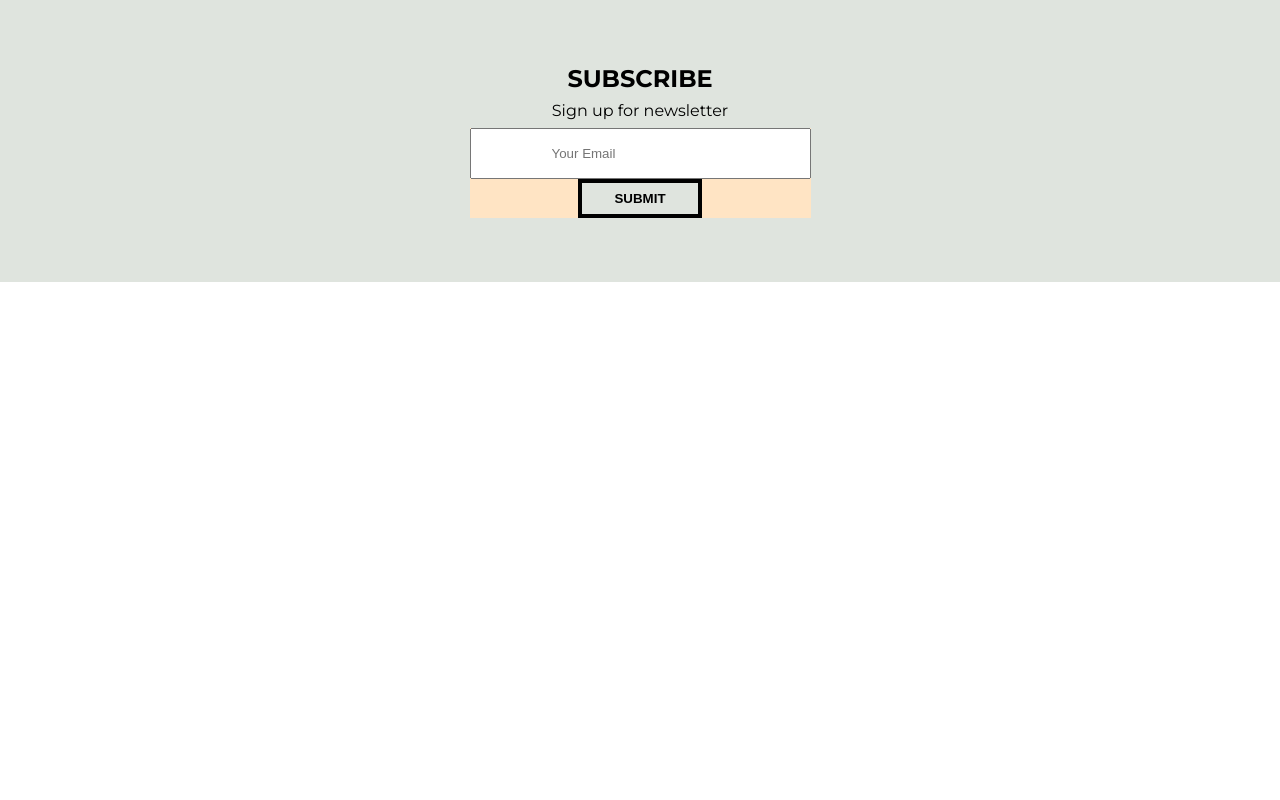
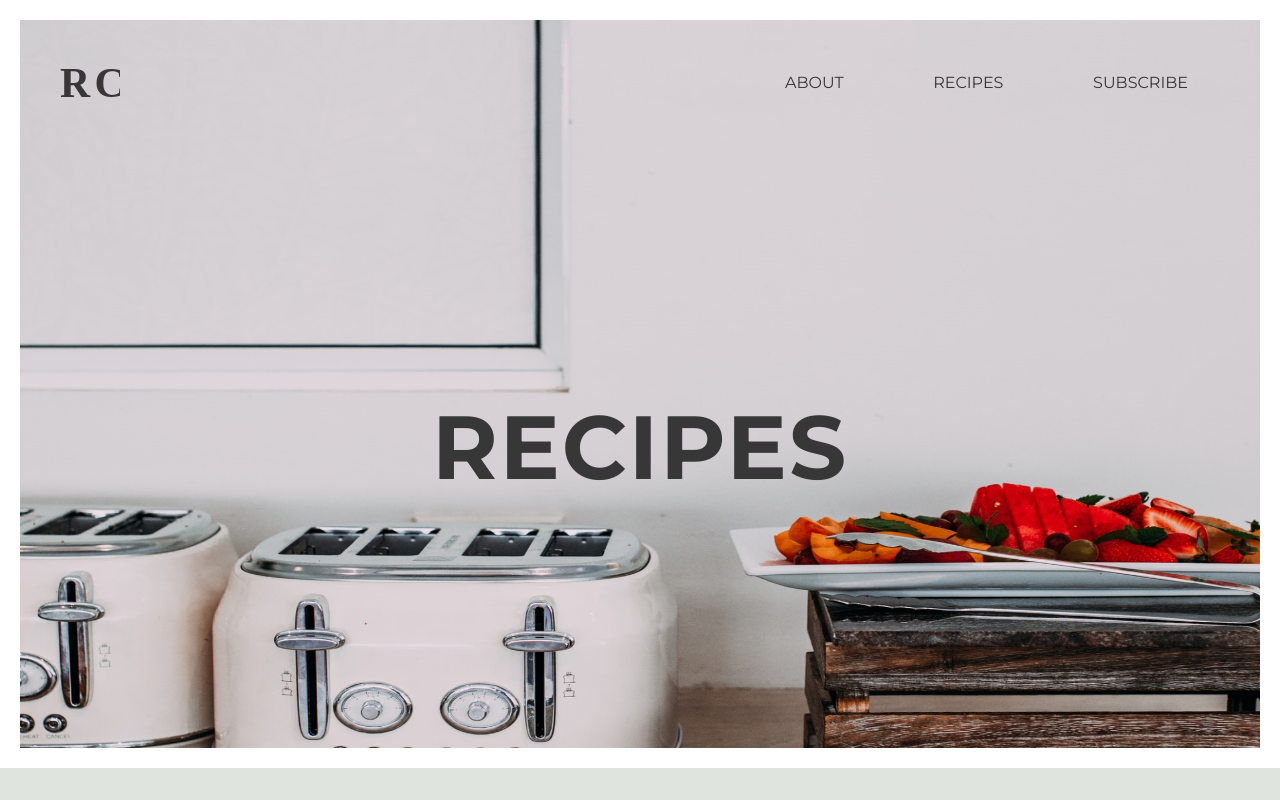
Before and after one commit to Felipesilva94/pair-programing, a React (Create React App) app: page / in a window 1280 px wide. Shown: the top 800 px of the page. Built offline with nearby package versions, Linux system fonts and the light colour scheme.

Commit message:
Header Feita

```diff
--- a/src/App.js
+++ b/src/App.js
@@ -1,11 +1,13 @@
 import React  from 'react'
 import { GlobalStyle } from './Global/GlobalStyle'
+import Header from './Pages/Header'
 import Main from './Pages/Main'
 
 export default function App (){
   return(
     <>
     <GlobalStyle/>
+    <Header />
     <Main/>
     </>
   )
--- a/src/Global/GlobalStyle.js
+++ b/src/Global/GlobalStyle.js
@@ -11,5 +11,10 @@ export const GlobalStyle = createGlobalStyle`
     :root{
         --ff-one: 'Montserrat', sans-serif;
         --ff-footer: 'Roboto', sans-serif;
+        //
+        --fw-600: 600;
+        --fw-400: 400;
+        //
+        --bg-one: #FFFFFF;
     }
 `;
--- a/src/Pages/Header/index.jsx
+++ b/src/Pages/Header/index.jsx
@@ -0,0 +1,23 @@
+import React from 'react';
+import Nav from '../../components/nav';
+import Logo from '../../Assets/logo.svg'
+import * as S from './style'
+
+export default function Header() {
+    return (
+        <>
+        <header>
+            <S.Container>
+                <S.NavBox>
+                    <img src={Logo} alt="Logo" title='Logo'/>
+                    <S.Btn><span>Menu</span></S.Btn>
+                    <Nav />
+                </S.NavBox>
+                <S.Txt>
+                    <h2>Recipes</h2>
+                </S.Txt>
+            </S.Container>
+        </header>
+        </>
+    );
+}
--- a/src/Pages/Header/style.js
+++ b/src/Pages/Header/style.js
@@ -0,0 +1,94 @@
+import styled from "styled-components";
+import BgDesktop from '../../Assets/background-desk.png'
+import BgMobile from '../../Assets/background-mobile.png'
+
+export const Container = styled.section`
+    max-width: 1920px;
+    min-height: 60vw;
+    margin: 0 auto;
+    background-image: url(${BgDesktop});
+    background-repeat: no-repeat;
+    background-size: 100% 100%;
+    background-position-y: 70%;
+    border: 20px solid var(--bg-one);
+    display: flex;
+    flex-direction: column;
+    align-items: center;
+
+    @media screen and (max-width:48em){
+        min-height: 90vh;
+        border: 5px solid var(--bg-one);
+        background-image: url(${BgMobile});
+    }
+`;
+
+export const NavBox = styled.div`
+    width: 100%;
+    padding: 2rem 2.5rem;
+    display: flex;
+    justify-content: space-between;
+    align-items: center;
+
+    img{
+        width: 60px;
+        aspect-ratio: 1;
+    }
+
+    @media screen and (max-width:48em){
+        padding: 2rem 0.5rem;
+        justify-content: flex-end;
+
+        img,
+        nav{
+            display: none;
+        }
+    }
+`;
+
+export const Btn = styled.button`
+    display: none;
+    position: relative;
+    cursor: pointer;
+    border: none;
+
+    ::before,
+    ::after{
+        content: '';
+        width: 2rem;
+        height: 7px;
+        background-color: #373737;
+        display: block;
+        position: absolute;
+        right: 0;
+    }
+
+    ::after{
+        bottom: 0.2em;
+    }
+
+    span{
+        display: none;
+    }
+
+    @media screen and (max-width:48em){
+        display: initial;
+    }
+`;
+
+export const Txt = styled.div`
+    width: 100%;
+    margin-block: auto;
+
+    h2{
+        font-size: clamp(2rem, 7vw, 7.5rem);
+        font-family: var(--ff-one);
+        letter-spacing: 2px;
+        text-transform: uppercase;
+        text-align: center;
+        color: #373737;
+    }
+
+    @media screen and (max-width:48em){
+        margin-block: auto 20em;
+    }
+`;
--- a/src/Pages/Main/index.jsx
+++ b/src/Pages/Main/index.jsx
@@ -7,7 +7,6 @@ export default function Main (){
     <main>
         <Subs/>
     </main>
-
     </>
   )
 }
--- /dev/null
+++ b/src/components/nav/index.jsx
@@ -0,0 +1,16 @@
+import React from "react";
+import * as S from './style'
+
+export default function index() {
+  return (
+    <>
+      <S.Nav>
+        <S.Ul>
+          <a href="#"><li>About</li></a>
+          <a href="#"><li>Recipes</li></a>
+          <a href="#"><li>Subscribe</li></a>
+        </S.Ul>
+      </S.Nav>
+    </>
+  );
+}
--- /dev/null
+++ b/src/components/nav/style.js
@@ -0,0 +1,31 @@
+import styled from "styled-components";
+
+export const Nav = styled.nav`
+
+    @media screen and(max-width:48em){
+        width: 100%;
+    }
+`;
+
+export const Ul = styled.ul`
+    display: flex;
+    gap: clamp(1rem, 2vw, 2.5rem);
+    list-style: none;
+
+    a{
+        text-decoration: none;
+    }
+
+    li{
+        padding: 1rem 2rem;
+        font-size: clamp(1rem, 1.2vw, 1.5rem);
+        font-family: var(--ff-one);
+        text-transform: uppercase;
+        color: #373737;
+    }
+
+    a:hover,
+    a:focus{
+        outline: 5px solid #373737;
+    }
+`;
```
